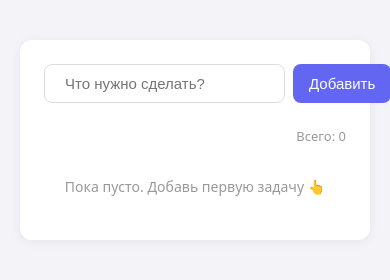
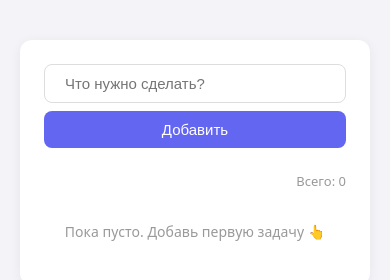
Before and after one commit to Johan-cohan/first_data, a plain HTML site: page index.html in a window 390 px wide. Drawn offline with Linux system fonts and the light colour scheme.

Commit message:
Fix input row overflow on mobile

```diff
--- a/style.css
+++ b/style.css
@@ -28,10 +28,12 @@ body {
 .input-row {
     display: flex;
     gap: 8px;
+    flex-wrap: wrap;
 }
 
 .input-row input {
     flex: 1;
+    min-width: 0;
     padding: 10px 20px;
     border: 1px solid #ddd;
     border-radius: 8px;
@@ -98,3 +100,8 @@ body {
     color: #999;
     font-size: 13px;
 }
+@media (max-width: 445px) {
+    #taskInput, #addButton {
+        width: 100%;
+    }
+}
```
